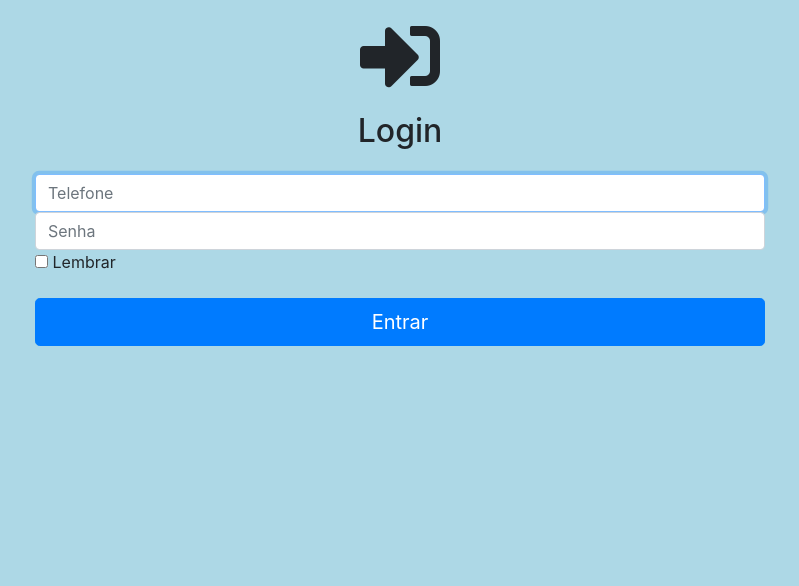
After one commit to CaioGabriel1000/Sistema-de-Gerenciamento-de-Delivery-CI, a CodeIgniter app: page /database/index.php/home/login in a window 1280 px wide. The commit adds this page. Shown: the top 586 px of the page, without its empty margins (240-1039 px from the left). Run offline with CodeIgniter, Linux system fonts and the light colour scheme; some libraries are stand-ins or nearby versions.

Commit message:
Adicionei a tela de Login e alterei a estrutura de pastas

```diff
--- a/application/config/routes.php
+++ b/application/config/routes.php
@@ -58,6 +58,9 @@ $route['default_controller'] = 'Home';
 // Rota do carrinho de compras.
 $route['carrinho'] = 'Home/carrinho';
 
+// Rota do carrinho de compras.
+$route['login'] = 'Home/login';
+
 // Rota do erro 404.
 $route['404_override'] = '';
 
--- a/application/controllers/Home.php
+++ b/application/controllers/Home.php
@@ -27,12 +27,10 @@ class Home extends CI_Controller {
 	{
 		$dados['title'] = "SGD - Home";
 
-		// Carregando o head, o corpo da página e o footer
+		// Carregando o head, o corpo da página com o footer
 		$this->load->view('components/head', $dados);
 
 		$this->load->view('home');
-
-		$this->load->view('components/footer');
 
 	}
 
@@ -46,7 +44,17 @@ class Home extends CI_Controller {
 
 		$this->load->view('carrinho');
 
-		$this->load->view('components/footer');
+	}
+
+	// Página de login
+	public function login()
+	{
+		$dados['title'] = "SGD - Login";
+
+
+		$this->load->view('components/head', $dados);
+
+		$this->load->view('login');
 
 	}
 }
--- /dev/null
+++ b/application/views/assets/css/estilo.css
@@ -0,0 +1,4 @@
+/*Exemplo de css customizando a cor do body*/
+body {
+	background-color: lightblue; !important
+}
--- a/application/views/components/footer.php
+++ b/application/views/components/footer.php
@@ -18,7 +18,12 @@
 </nav>
 
 <!-- Fechando o container, body e html do corpo da página. Que devem ser abertos na view carregada antes dessa. -->
-<div class="container">
+</div>
+
+<!-- Bootstrap JS -->
+<script src="https://code.jquery.com/jquery-3.3.1.slim.min.js" integrity="sha384-q8i/X+965DzO0rT7abK41JStQIAqVgRVzpbzo5smXKp4YfRvH+8abtTE1Pi6jizo" crossorigin="anonymous"></script>
+<script src="https://cdnjs.cloudflare.com/ajax/libs/popper.js/1.14.0/umd/popper.min.js" integrity="sha384-cs/chFZiN24E4KMATLdqdvsezGxaGsi4hLGOzlXwp5UZB1LY//20VyM2taTB4QvJ" crossorigin="anonymous"></script>
+<script src="https://stackpath.bootstrapcdn.com/bootstrap/4.1.0/js/bootstrap.min.js" integrity="sha384-uefMccjFJAIv6A+rW+L4AHf99KvxDjWSu1z9VI8SKNVmz4sk7buKt/6v9KI65qnm" crossorigin="anonymous"></script>
 
 </body>
 
--- a/application/views/components/head.php
+++ b/application/views/components/head.php
@@ -8,10 +8,8 @@
 	<!-- Bootstrap CSS -->
 	<link rel="stylesheet" href="https://stackpath.bootstrapcdn.com/bootstrap/4.1.0/css/bootstrap.min.css" integrity="sha384-9gVQ4dYFwwWSjIDZnLEWnxCjeSWFphJiwGPXr1jddIhOegiu1FwO5qRGvFXOdJZ4" crossorigin="anonymous">
 
-	<!-- Bootstrap JS -->
-	<script src="https://code.jquery.com/jquery-3.3.1.slim.min.js" integrity="sha384-q8i/X+965DzO0rT7abK41JStQIAqVgRVzpbzo5smXKp4YfRvH+8abtTE1Pi6jizo" crossorigin="anonymous"></script>
-	<script src="https://cdnjs.cloudflare.com/ajax/libs/popper.js/1.14.0/umd/popper.min.js" integrity="sha384-cs/chFZiN24E4KMATLdqdvsezGxaGsi4hLGOzlXwp5UZB1LY//20VyM2taTB4QvJ" crossorigin="anonymous"></script>
-	<script src="https://stackpath.bootstrapcdn.com/bootstrap/4.1.0/js/bootstrap.min.js" integrity="sha384-uefMccjFJAIv6A+rW+L4AHf99KvxDjWSu1z9VI8SKNVmz4sk7buKt/6v9KI65qnm" crossorigin="anonymous"></script>
+	<!-- CSS customizado -->
+	<link rel="stylesheet" type="text/css" href="<?=base_url("application/views/assets/css/estilo.css");?>">
 
 	<!-- Icones Font Awesome -->
 	<link rel="stylesheet" href="https://use.fontawesome.com/releases/v5.0.10/css/all.css" integrity="sha384-+d0P83n9kaQMCwj8F4RJB66tzIwOKmrdb46+porD/OvrJ+37WqIM7UoBtwHO6Nlg" crossorigin="anonymous">
@@ -20,7 +18,3 @@
 	<title><?=$title?></title>
 
 </head>
-
-<!-- Abrindo a tag body que sera fechada no footer -->
-
-<body>
--- a/application/views/home.php
+++ b/application/views/home.php
@@ -1,2 +1,8 @@
 <body>
+
+<!-- div container agrupa todos os elementos do body, será fechada apenas no footer -->
+<div class="container">
 	<p>Conteúdo da home.</p>
+
+<!-- Carregando o footer -->
+<?php $this->load->view('components/footer'); ?>
--- /dev/null
+++ b/application/views/login.php
@@ -0,0 +1,30 @@
+<!-- div container agrupa todos os elementos do body, será fechada apenas no footer -->
+<div class="container">
+
+<!-- Ícone de carrinho e título -->
+<div class="py-3 text-center">
+	<div class="d-block mx-auto mb-3">
+		<i class="fas fa-sign-in-alt fa-5x"></i>
+	</div>
+	<h2>Login</h2>
+</div>
+
+<div class="row justify-content-md-center">
+	<div class="col-md-8 col-xs-10">
+		<form class="form-signin">
+			<label for="inputEmail" class="sr-only">Telefone</label>
+				<input id="inputLogin" class="form-control" placeholder="Telefone" required="" autofocus="" type="text">
+			<label for="inputPassword" class="sr-only">Senha</label>
+				<input id="inputPassword" class="form-control" placeholder="Senha" required="" type="password">
+			<div class="checkbox mb-3">
+			<label>
+				<input value="remember-me" type="checkbox"> Lembrar
+			</label>
+			</div>
+			<button class="btn btn-lg btn-primary btn-block" type="submit">Entrar</button>
+		</form>
+	</div>
+</div>
+
+<!-- Carregando o footer -->
+<?php $this->load->view('components/footer'); ?>
```
Also changed, not shown: application/views/carrinho.php (+9 -0 lines), application/.htaccess.
